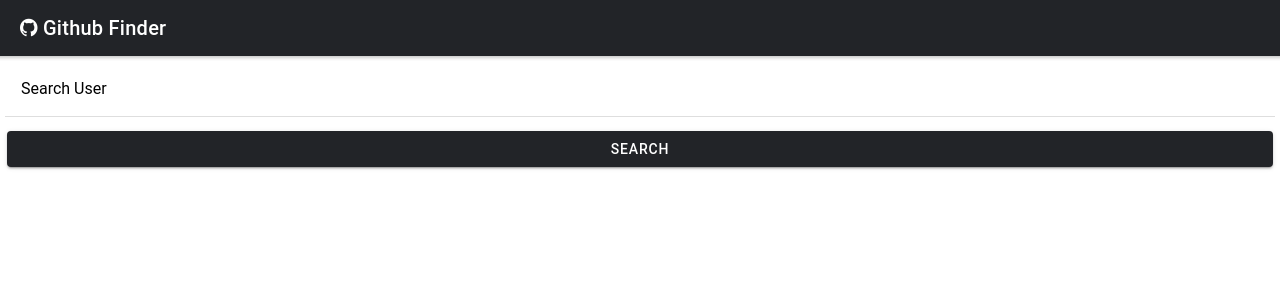
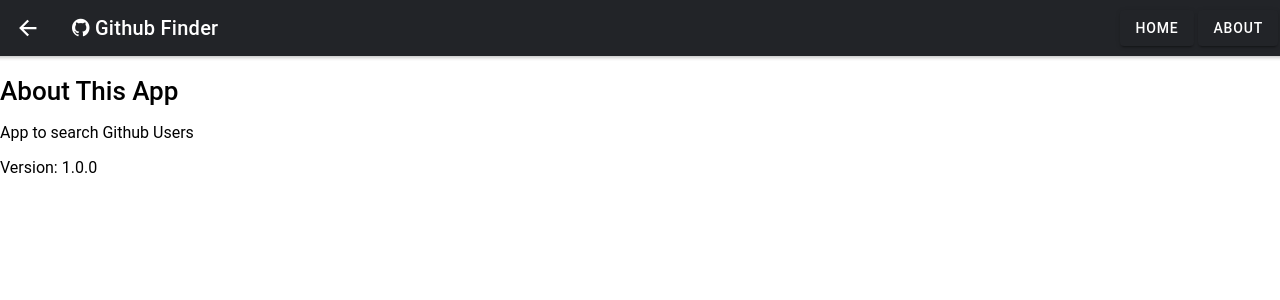
Before and after one commit to iftikharfadjar/react, a React (Create React App) app in the folder react-front-to-back/github-finder/: page /about in a window 1280 px wide. Shown: the top 300 px of the page. Built offline with nearby package versions, Linux system fonts and the light colour scheme.

Commit message:
route about

```diff
--- a/react-front-to-back/github-finder/package.json
+++ b/react-front-to-back/github-finder/package.json
@@ -10,6 +10,7 @@
     "axios": "^0.19.1",
     "react": "^16.12.0",
     "react-dom": "^16.12.0",
+    "react-router-dom": "^5.1.2",
     "react-scripts": "3.3.0"
   },
   "scripts": {
--- a/react-front-to-back/github-finder/src/App.js
+++ b/react-front-to-back/github-finder/src/App.js
@@ -1,7 +1,9 @@
-import React from 'react';
+import React, { Fragment, Component } from 'react';
+import { BrowserRouter as Router, Switch, Route} from 'react-router-dom'
 import Navbar from './components/layout/Navbar'
 import Users from './components/users/Users'
 import Search from './components/users/Search'
+import About from './components/pages/About'
 import axios from 'axios'
 import './App.css';
 import {
@@ -50,20 +52,37 @@ class App extends React.Component {
     const {loading, users} = this.state;
 
     return (
+      <Router>
         <IonApp>
+          <Navbar title="Github Finder" icon="icon ion-logo-github" />
+          <Switch>
+            <Route
+              exact
+              path='/'
+              render={props => (
+                <Fragment>
                   {/*
                     example use numbers for to test proptypes string
                     <Navbar title={numbers} icon="icon ion-logo-github" />
                   */}
-          <Navbar title="Github Finder" icon="icon ion-logo-github" />
+
                   <Search
                     searchUsers={this.searchUsers}
                     clearUsers={this.clearUsers}
                     showClear={users.length > 0 ? true : false}
                   />
                   <Users loading={loading} users={users}/>
-
+                </Fragment>
+            )}
+          />
+          <Route
+            exact
+            path='/about'
+            component={About}
+          />
+          </Switch>
         </IonApp>
+      </Router>
     );
   }
 }
--- a/react-front-to-back/github-finder/src/components/layout/Navbar.js
+++ b/react-front-to-back/github-finder/src/components/layout/Navbar.js
@@ -6,13 +6,10 @@ import React from 'react';
 import PropTypes from 'prop-types';
 import '@ionic/core/css/core.css';
 import '@ionic/core/css/ionic.bundle.css';
+import { Link } from 'react-router-dom';
 
 import {
-
-  IonHeader,
-  IonTitle,
-  IonToolbar
-
+   IonHeader, IonContent, IonToolbar, IonButtons, IonButton,IonBackButton, IonTitle, IonList
 } from '@ionic/react';
 
 //=================================================================
@@ -30,8 +27,22 @@ const Navbar = ({ icon , title}) => {
           {/*common way
           //<IonTitle>  <i className={props.icon}></i> {props.title}</IonTitle>
           */}
+          <IonButtons slot="start">
+            <IonBackButton defaultHref="/" />
+          </IonButtons>
           <IonTitle>  <i className={icon}></i> {title}</IonTitle>
+
+          <IonButton href='/' color="dark" slot="end">
+            Home
+          </IonButton>
+
+          <IonButton href='/about' color="dark" slot="end">
+            About
+          </IonButton>
+
         </IonToolbar>
+
+
       </IonHeader>
       </>
     )
--- /dev/null
+++ b/react-front-to-back/github-finder/src/components/pages/About.js
@@ -0,0 +1,21 @@
+import React, { Fragment, Component } from 'react';
+
+import {
+  IonContent,
+} from '@ionic/react';
+
+const About = () => {
+  return (
+    <Fragment>
+    <>
+      <IonContent>
+        <h1>About This App</h1>
+        <p>App to search Github Users</p>
+        <p>Version: 1.0.0</p>
+     </IonContent>
+    </>
+    </Fragment>
+  )
+}
+
+export default About;
```
Also changed, not shown: 1 other file (tests, documents, lock files or other folders). Lines whose indentation alone changed are shown as unchanged.
